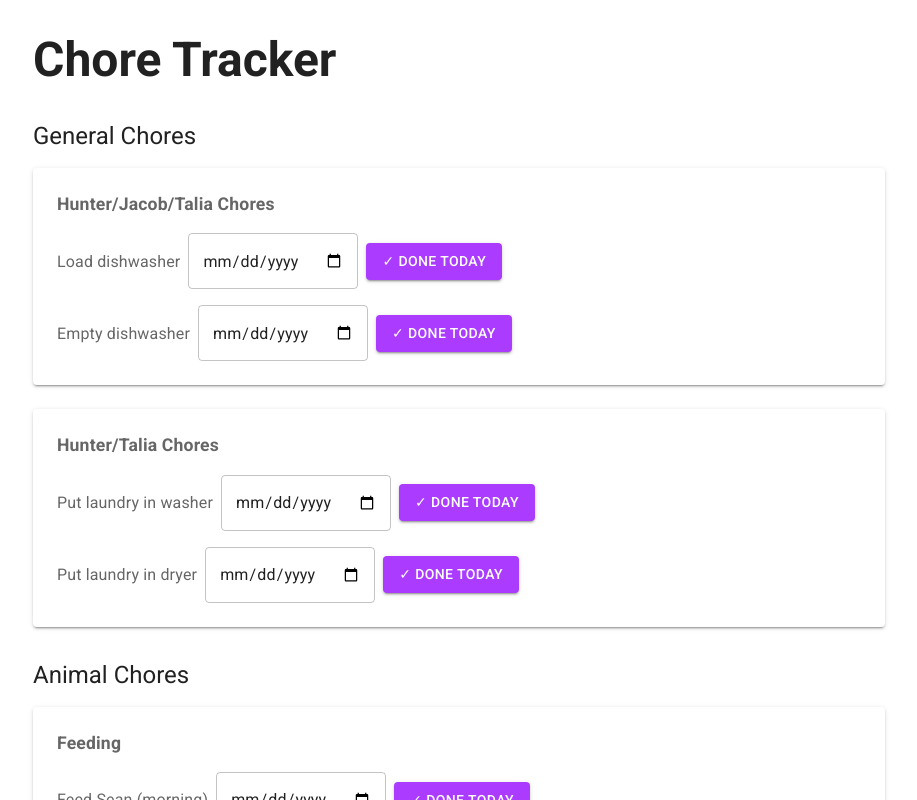
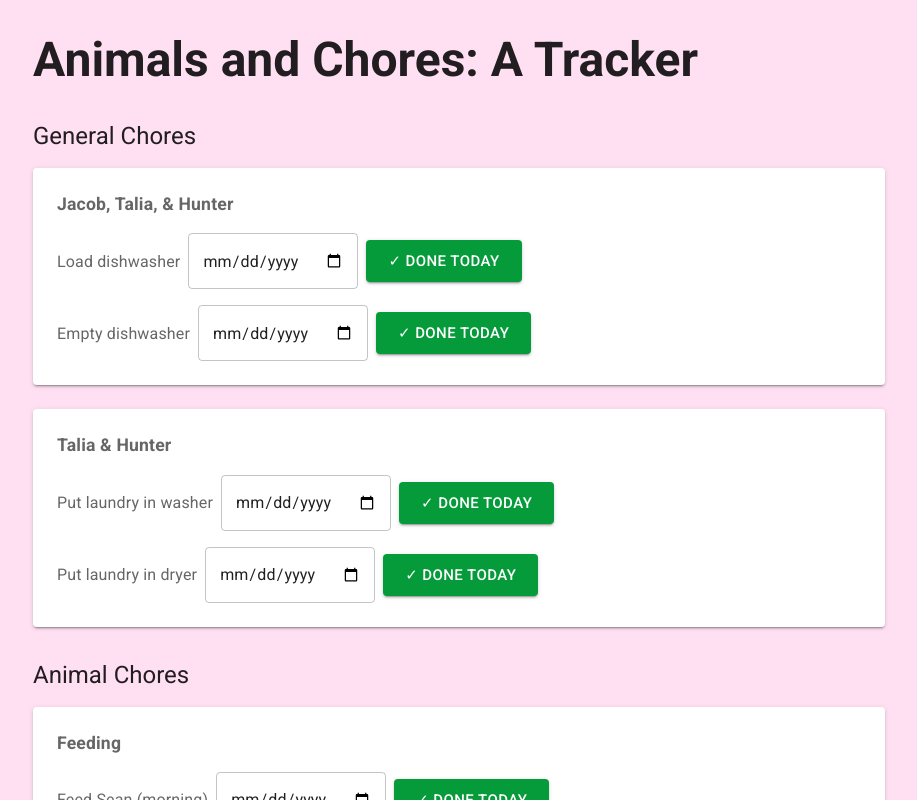
Before and after one commit to talia-storymaker/animals-and-chores, a React (Vite) app: page / in a window 1280 px wide. Shown: the top 800 px of the page, without its empty margins (181-1098 px from the left). Built offline with nearby package versions, Linux system fonts and the light colour scheme.

Commit message:
Save information to localStorage (+ small stuff)

```diff
--- a/src/App.tsx
+++ b/src/App.tsx
@@ -1,4 +1,4 @@
-import { useState } from "react";
+import { useState, useEffect } from "react";
 import {
   Container,
   Typography,
@@ -17,7 +17,10 @@ const theme = createTheme({
   palette: {
     mode: "light",
     primary: {
-      main: "#aa3bff",
+      main: "#069b3a",
+    },
+    background: {
+      default: "#ffe0f3",
     },
   },
   typography: {
@@ -36,29 +39,91 @@ interface Chore {
 }
 
 const chores: Chore[] = [
-  { name: "loadDishwasher", label: "Load dishwasher", category: "general", doableByJacob: true },
-  { name: "emptyDishwasher", label: "Empty dishwasher", category: "general", doableByJacob: true },
+  {
+    name: "loadDishwasher",
+    label: "Load dishwasher",
+    category: "general",
+    doableByJacob: true,
+  },
+  {
+    name: "emptyDishwasher",
+    label: "Empty dishwasher",
+    category: "general",
+    doableByJacob: true,
+  },
   { name: "washLaundry", label: "Put laundry in washer", category: "general" },
   { name: "dryLaundry", label: "Put laundry in dryer", category: "general" },
-  { name: "feedSeanMorning", label: "Feed Sean (morning)", category: "animal", animalSubcategory: "feeding" },
-  { name: "feedFenyxMorning", label: "Feed Fenyx (morning)", category: "animal", animalSubcategory: "feeding" },
-  { name: "feedSeanEvening", label: "Feed Sean (evening)", category: "animal", animalSubcategory: "feeding" },
-  { name: "feedFenyxEvening", label: "Feed Fenyx (evening)", category: "animal", animalSubcategory: "feeding" },
-  { name: "feedGhost", label: "Feed Ghost", category: "animal", animalSubcategory: "feeding" },
-  { name: "litterboxBehindCouch", label: "Behind-couch litterbox", category: "animal", animalSubcategory: "litterbox" },
-  { name: "litterboxBedroomCloset", label: "Bedroom closet litterbox", category: "animal", animalSubcategory: "litterbox" },
-  { name: "litterboxLaundryRoom", label: "Laundry room litterbox", category: "animal", animalSubcategory: "litterbox" },
+  {
+    name: "feedSeanMorning",
+    label: "Feed Sean (morning)",
+    category: "animal",
+    animalSubcategory: "feeding",
+  },
+  {
+    name: "feedFenyxMorning",
+    label: "Feed Fenyx (morning)",
+    category: "animal",
+    animalSubcategory: "feeding",
+  },
+  {
+    name: "feedSeanEvening",
+    label: "Feed Sean (evening)",
+    category: "animal",
+    animalSubcategory: "feeding",
+  },
+  {
+    name: "feedFenyxEvening",
+    label: "Feed Fenyx (evening)",
+    category: "animal",
+    animalSubcategory: "feeding",
+  },
+  {
+    name: "feedGhost",
+    label: "Feed Ghost",
+    category: "animal",
+    animalSubcategory: "feeding",
+  },
+  {
+    name: "litterboxBehindCouch",
+    label: "Behind-couch litterbox",
+    category: "animal",
+    animalSubcategory: "litterbox",
+  },
+  {
+    name: "litterboxBedroomCloset",
+    label: "Bedroom closet litterbox",
+    category: "animal",
+    animalSubcategory: "litterbox",
+  },
+  {
+    name: "litterboxLaundryRoom",
+    label: "Laundry room litterbox",
+    category: "animal",
+    animalSubcategory: "litterbox",
+  },
 ];
 
-type ChoreName = typeof chores[number]["name"];
+type ChoreName = (typeof chores)[number]["name"];
 type ChoreStatus = Record<ChoreName, string>;
 
 const initialChoresStatus: ChoreStatus = Object.fromEntries(
-  chores.map((chore) => [chore.name, ""])
+  chores.map((chore) => [chore.name, ""]),
 ) as ChoreStatus;
 
 function App() {
   const [choresStatus, setChoresStatus] = useState(initialChoresStatus);
+
+  useEffect(() => {
+    chores.forEach((chore) => {
+      const savedValue = localStorage.getItem(chore.name);
+      if (savedValue) {
+        setChoresStatus((prev) => ({
+          ...prev,
+          [chore.name]: savedValue,
+        }));
+      }
+    });
+  }, []);
 
   const handleChange = (e: React.ChangeEvent<HTMLInputElement>) => {
     const { name, value } = e.target;
@@ -66,6 +131,7 @@ function App() {
       ...prev,
       [name]: value,
     }));
+    localStorage.setItem(name, value);
   };
 
   return (
@@ -78,7 +144,7 @@ function App() {
           gutterBottom
           sx={{ mb: 4, fontWeight: "bold" }}
         >
-          Chore Tracker
+          Animals and Chores: A Tracker
         </Typography>
 
         <Box sx={{ mb: 4 }}>
@@ -92,7 +158,7 @@ function App() {
                 component="legend"
                 sx={{ mb: 2, fontSize: "1.1rem", fontWeight: 600 }}
               >
-                Hunter/Jacob/Talia Chores
+                Jacob, Talia, & Hunter
               </FormLabel>
               <Stack spacing={2}>
                 {chores.map((chore) => {
@@ -102,6 +168,7 @@ function App() {
                         key={chore.name}
                         name={chore.name}
                         label={chore.label}
+                        value={choresStatus[chore.name]}
                         changeHandler={handleChange}
                       />
                     );
@@ -118,7 +185,7 @@ function App() {
                 component="legend"
                 sx={{ mb: 2, fontSize: "1.1rem", fontWeight: 600 }}
               >
-                Hunter/Talia Chores
+                Talia & Hunter
               </FormLabel>
               <Stack spacing={2}>
                 {chores.map((chore) => {
@@ -128,6 +195,7 @@ function App() {
                         key={chore.name}
                         name={chore.name}
                         label={chore.label}
+                        value={choresStatus[chore.name]}
                         changeHandler={handleChange}
                       />
                     );
@@ -160,6 +228,7 @@ function App() {
                         key={chore.name}
                         name={chore.name}
                         label={chore.label}
+                        value={choresStatus[chore.name]}
                         changeHandler={handleChange}
                       />
                     );
@@ -186,6 +255,7 @@ function App() {
                         key={chore.name}
                         name={chore.name}
                         label={chore.label}
+                        value={choresStatus[chore.name]}
                         changeHandler={handleChange}
                       />
                     );
--- a/src/components/Chore.tsx
+++ b/src/components/Chore.tsx
@@ -1,17 +1,13 @@
-import {
-  Box,
-  FormLabel,
-  TextField,
-  Button,
-} from "@mui/material";
+import { Box, FormLabel, TextField, Button } from "@mui/material";
 
 interface Props {
   name: string;
   label: string;
+  value: string;
   changeHandler?: (e: React.ChangeEvent<HTMLInputElement>) => void;
 }
 
-export default function Chore({ name, label, changeHandler }: Props) {
+export default function Chore({ name, label, value, changeHandler }: Props) {
   return (
     <Box
       sx={{
@@ -25,11 +21,22 @@ export default function Chore({ name, label, changeHandler }: Props) {
       <TextField
         type="date"
         name={name}
-        value={name}
+        value={value}
         onChange={changeHandler}
         variant="outlined"
       />
-      <Button variant="contained" color="primary">
+      <Button
+        variant="contained"
+        color="primary"
+        size="large"
+        onClick={() => {
+          const today = new Date().toISOString().split('T')[0];
+          const fakeEvent = {
+            target: { name, value: today }
+          } as React.ChangeEvent<HTMLInputElement>;
+          changeHandler?.(fakeEvent);
+        }}
+      >
         ✓ Done today
       </Button>
     </Box>
```
Also changed, not shown: 1 other file (tests, documents, lock files or other folders).
